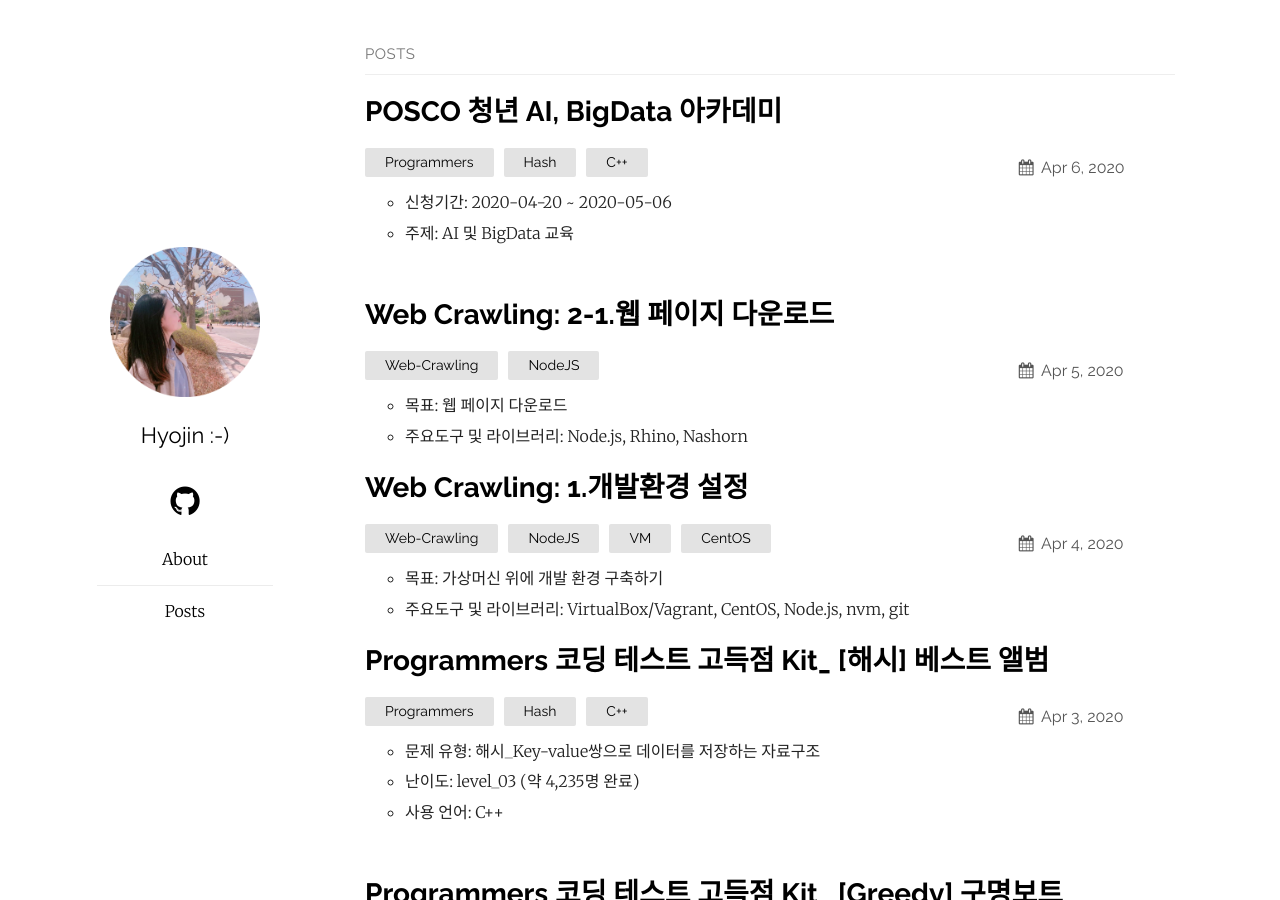
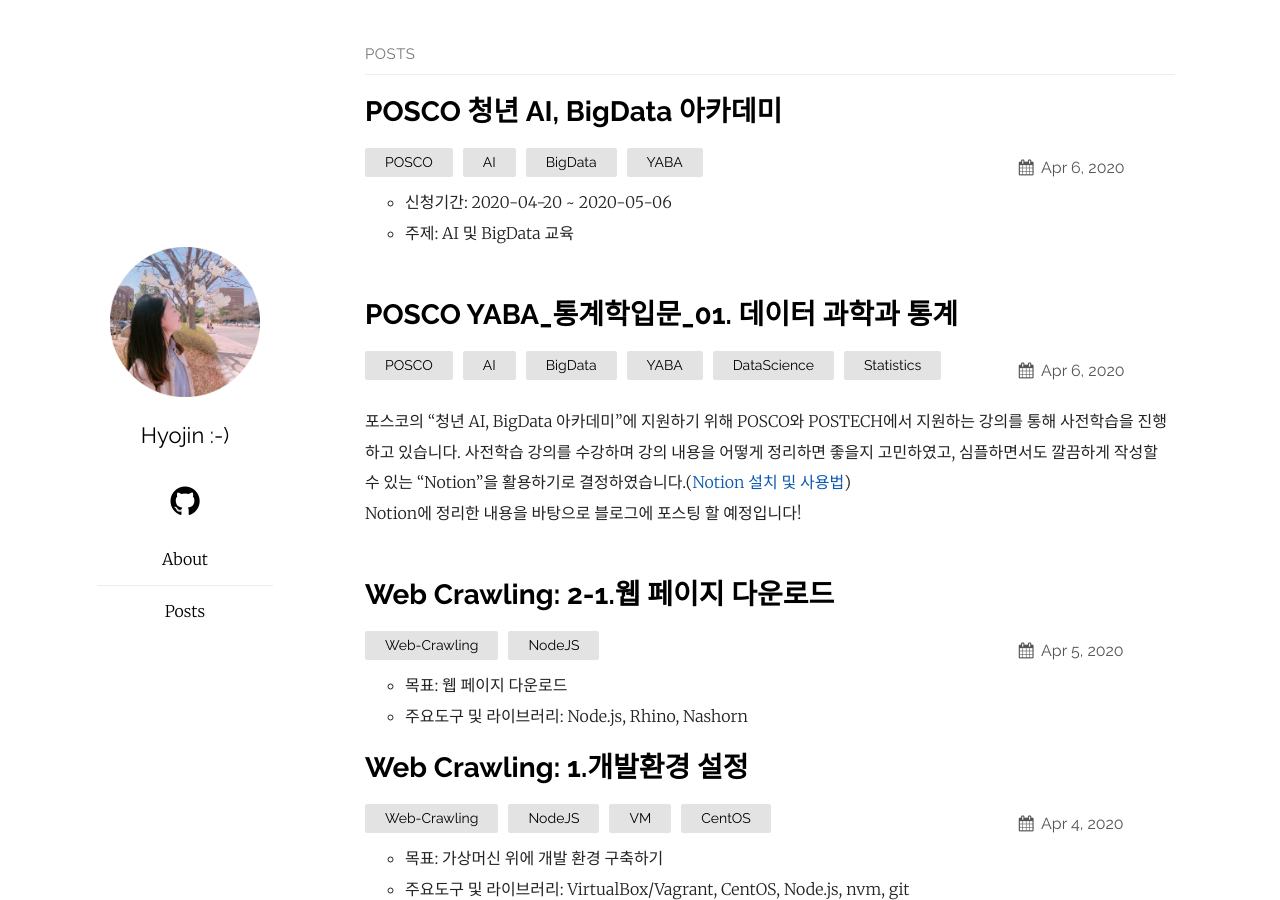
Before and after one commit to hyojin52/hyojin52.github.io, a Jekyll site: the page built from index.md, in a window 1280 px wide and 900 px high. Built offline with Jekyll 4.4.1, drawn with Linux system fonts in a browser that asks for light colours.

Commit message:
add posting

```diff
--- /dev/null
+++ b/_posts/POSCO_AI_BigData_Academy/2020-04-06-Day_01_Data_Science_and_Statistics.md
@@ -0,0 +1,75 @@
+---
+layout: post
+title: "POSCO YABA_통계학입문_01. 데이터 과학과 통계"
+date: 2020-04-06
+categories: POSCO AI BigData YABA DataScience Statistics
+---
+
+포스코의 "청년 AI, BigData 아카데미"에 지원하기 위해 POSCO와 POSTECH에서 지원하는 강의를 통해 사전학습을 진행하고 있습니다. 사전학습 강의를 수강하며 강의 내용을 어떻게 정리하면 좋을지 고민하였고, 심플하면서도 깔끔하게 작성할 수 있는 "Notion"을 활용하기로 결정하였습니다.([Notion 설치 및 사용법](https://blog.naver.com/gas98?Redirect=Log&logNo=221873871344))<br/>
+Notion에 정리한 내용을 바탕으로 블로그에 포스팅 할 예정입니다! <br/><br/>
+
+## LC 01.데이터과학이란 무엇인가
+---
+### 1. 데이터 과학이란
+- 빅데이터의 수집 및 분석(데이터 추출, 시각화 등)을 통해 insight를 창출하는 학문
+- 통계적 개념과 지식이 기본 base가 되어야 함
+- 데이터 큐레이션: 데이터를 다룰 수 있는 기술
+- 데이터 시각화: 데이터의 요약된 정보 전달 기술
+- 데이터윤리 및 보안에 대한 고찰이 필요
+- 데이터 도메인(각 산업군에 대한 이해 바탕)에 대한 지식과 분석능력 필요
+
+### 2. 데이터과학의 예시
+- 핀란드의 의료데이터 프로젝트 (Finn Gen)
+
+  핀란드인(Finnish)와 유전자(Genome)의 합성어로 자발적 참여자의 유전자정보 및 환자의 의료정보를 수집하여 DB구축하였다. 6개월마다 데이터가 업데이트되며 전세계 연구자와 공유되고 있다. 프로젝트를 통해 관절염/당뇨병 등 자가면역질환 연구를 수행하며 개인 맞춤형 약 개발을 추진중에있다.
+
+### 3. 앞으로 배울 내용
+- 데이터과학을 위한 통계적 개념과 지식
+- 공유데이터와 오픈소스
+- 데이터의 중심위치 및 산포정도
+- 데이터 시각화
+- 데이터과학에서 확률분포가 갖는 의미 분석
+
+<br/><br/>
+
+## LC 02.통계가 상식이 된 사회
+---
+### 1.  통계가 왜 필요한가
+> "통계는 올바른 의사결정을 돕는다."
+
+1) 요약된 정보제공<br/>
+2) 과거 데이터를 통해 미래 데이터를 예측<br/>
+&nbsp;&nbsp;&nbsp;&nbsp;ex) 최근 6년 간 한국의 최저임금 변화를 통해 2019년 최저임금 예측<br/>
+3) 데이터의 숨겨진 패턴 발견<br/>
+&nbsp;&nbsp;&nbsp;&nbsp;ex) 신한은행의 고객 맞춤형 마케팅<br/>
+&nbsp;&nbsp;&nbsp;&nbsp;&nbsp;&nbsp;&nbsp;&nbsp;&nbsp;&nbsp;&nbsp;&nbsp;: 고객의 금융 검색 경로를 추적하여 분석 ⇒ 이탈 가능성이 높은 고객을 붙잡고 신규 고객 유입하는데 활용
+
+<br/><br/>
+## LC 03.데이터분석과 윤리
+---
+### 1. 데이터의 정직성
+- 정직하지 못한 데이터(너무 적은 양의 데이터, 편향된 표본추출, 데이터의 왜곡 및 훼손...)로부터 획득한 분석결과는 무의미
+
+<br/><br/>
+
+## LC 04.공유데이터와 오픈소스
+---
+### 1. 공유데이터
+- 단순히 수치로 표현되는 측정치 또는 결과값
+- [머신러닝기법분석에 활용가능한 데이터 저장소](http://archive.ics.uci.edu/ml/index.php)
+- [공공데이터포털](www.data.go.kr)
+- [네이버 데이터랩](https://datalab.naver.com/opendata.naver)
+
+### 2. 오픈소스
+- 저작권자가 소스 코드를 공개하여 누구나 복제, 개작, 배포할 수 있는 SW(지적 창작물)
+- R, Python : 오픈소스 통계분석 프로그램
+
+<br/><br/>
+
+## References
+1) [청년 AI·Big Data 아카데미 온라인 기초과정](https://pabi.smartlearn.io/)<br/>
+2) [Notion 설치 및 사용법](https://blog.naver.com/gas98?Redirect=Log&logNo=221873871344)<br/>
+3) [머신러닝기법분석에 활용가능한 데이터 저장소](http://archive.ics.uci.edu/ml/index.php)<br/>
+4) [공공데이터포털](www.data.go.kr)<br/>
+5) [네이버 데이터랩](https://datalab.naver.com/opendata.naver)
+<br/><br/>
--- a/_posts/POSCO_AI_BigData_Academy/2020-04-06-POSCO_AI_BigData_Academy.md
+++ b/_posts/POSCO_AI_BigData_Academy/2020-04-06-POSCO_AI_BigData_Academy.md
@@ -2,13 +2,13 @@
 layout: post
 title: "POSCO 청년 AI, BigData 아카데미"
 date: 2020-04-06
-categories: Programmers Hash C++
+categories: POSCO AI BigData YABA
 ---
 
 - 신청기간: 2020-04-20 ~ 2020-05-06
 - 주제: AI 및 BigData 교육<br/><br/>
 
-포스코 공채 지원을 위해 열심히 인터넷 검색을 하던 중, 포스코의 "청년 AI, BigData 아카데미"에 대해 알게되었다. 컴퓨터공학 전공으로 졸업했지만, AI나 빅데이터 분야에 대한 공부를 하지 못했던 것이 아쉬웠는데 이번 기회를 통해 체계적으로 공부하기 위해 지원하고자 한다.<br/>
+포스코 공채 지원을 위해 열심히 인터넷 검색을 하던 중, 포스코의 "청년 AI, BigData 아카데미(YABA:Youth AI BigData Academy, 내맘대로 줄이기 ㅋㅋㅋ)"에 대해 알게되었다. 컴퓨터공학 전공으로 졸업했지만, AI나 빅데이터 분야에 대한 공부를 하지 못했던 것이 아쉬웠는데 이번 기회를 통해 체계적으로 공부하기 위해 지원하고자 한다.<br/>
 
 ![posco_ai_bigdata_academy](/assets/img/posco_ai_bigdata_academy/posco_ai_bigdata_academy.png)
 
```
